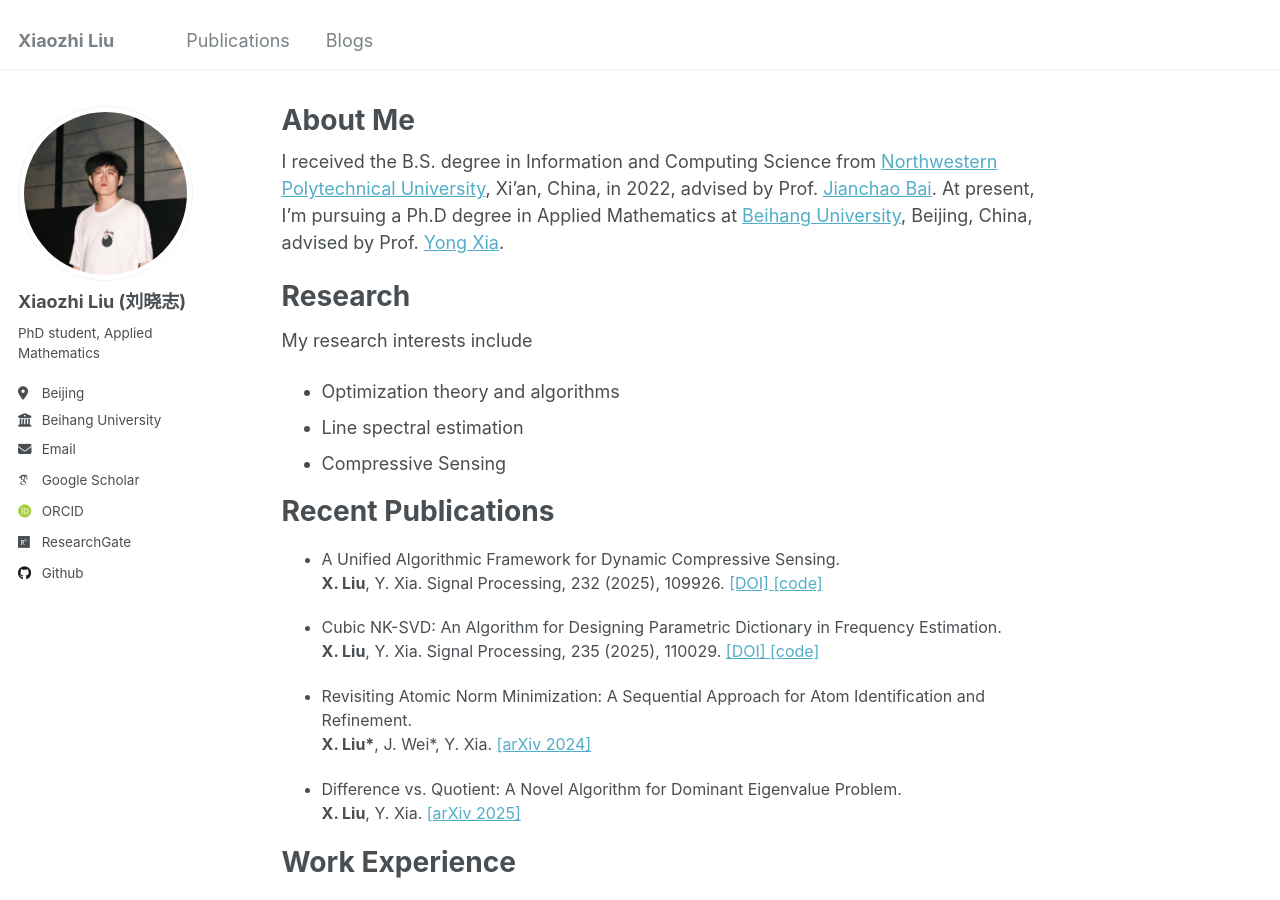
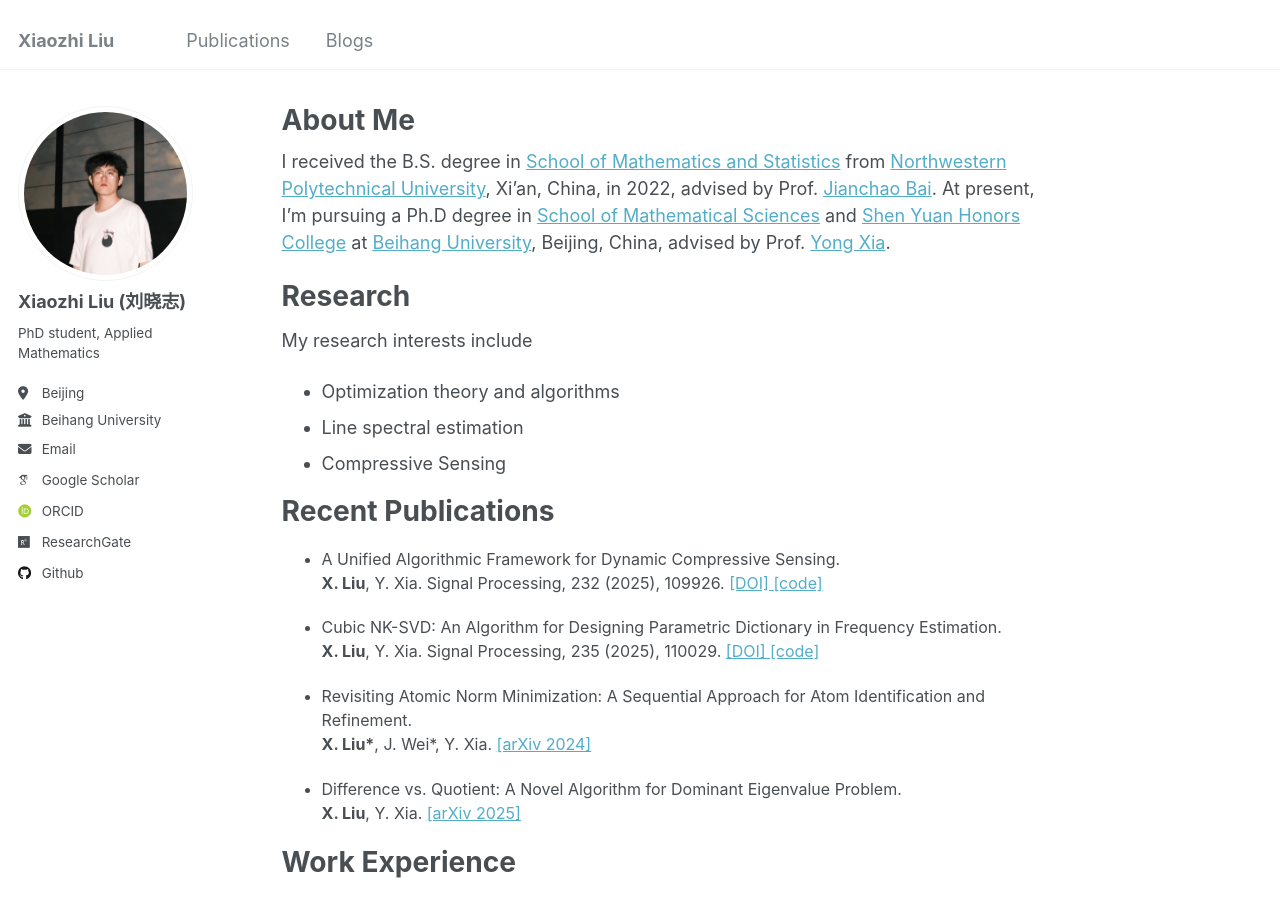
Before and after one commit to xzliu-opt/xzliu-opt.github.io, a Jekyll site: the page built from _pages/about.md, in a window 1280 px wide and 900 px high. Built offline with Jekyll 4.4.1, drawn with Linux system fonts in a browser that asks for light colours; some web fonts are replaced.

Commit message:
Update about.md

```diff
--- a/_pages/about.md
+++ b/_pages/about.md
@@ -8,8 +8,8 @@ redirect_from:
   - /about.html
 ---
 
-I received the B.S. degree in Information and Computing Science from [Northwestern Polytechnical University](https://www.nwpu.edu.cn/), Xi'an, China, in 2022, advised by Prof. [Jianchao Bai](https://www.scholat.com/bjc1987).
-At present, I'm pursuing a Ph.D degree in Applied Mathematics at [Beihang University](https://www.buaa.edu.cn/), Beijing, China, advised by Prof. [Yong Xia](https://math.buaa.edu.cn/szdw1/azcck/js/xy.htm).
+I received the B.S. degree in [School of Mathematics and Statistics](https://math.nwpu.edu.cn/) from [Northwestern Polytechnical University](https://www.nwpu.edu.cn/), Xi'an, China, in 2022, advised by Prof. [Jianchao Bai](https://www.scholat.com/bjc1987).
+At present, I'm pursuing a Ph.D degree in [School of Mathematical Sciences](https://math.buaa.edu.cn/?eqid=d62a021000051f9400000003646cdd1f) and [Shen Yuan Honors College](https://hc.buaa.edu.cn/) at [Beihang University](https://www.buaa.edu.cn/), Beijing, China, advised by Prof. [Yong Xia](https://math.buaa.edu.cn/szdw1/azcck/js/xy.htm).
 
 Research
 ======
```
